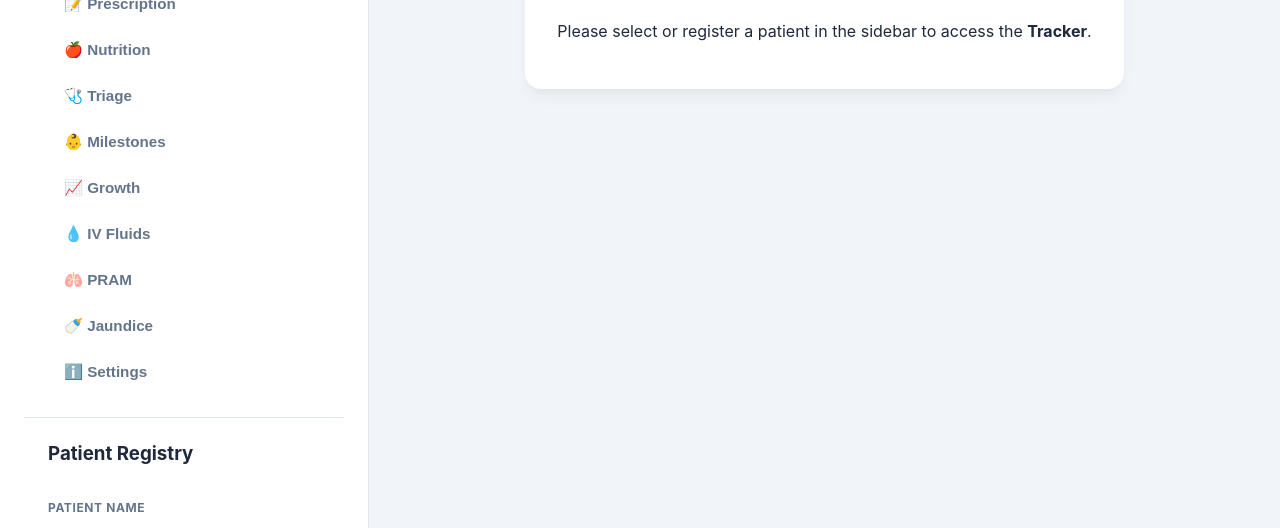
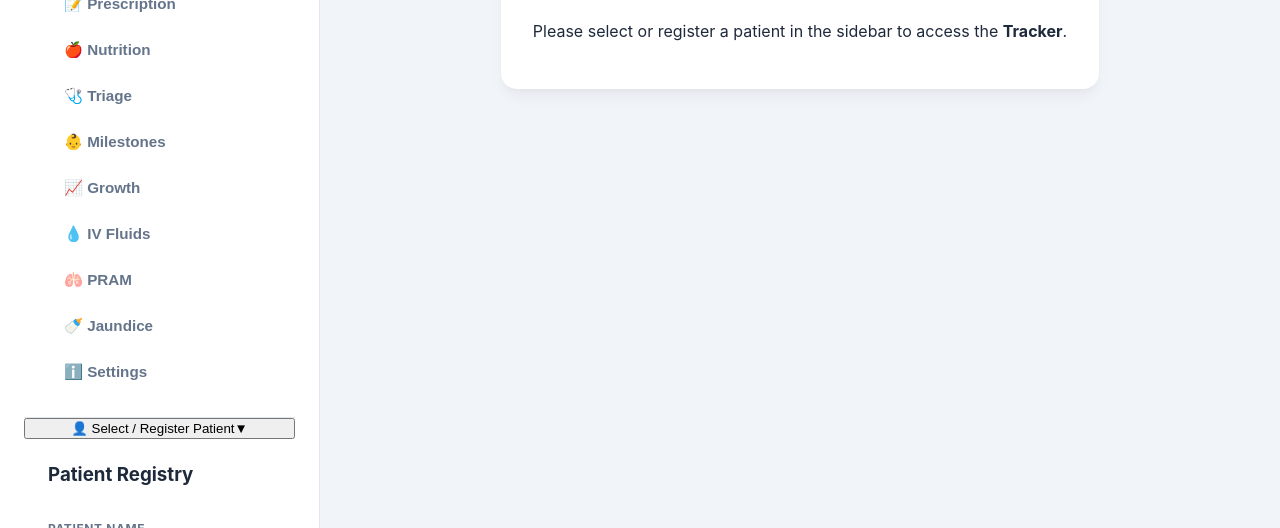
Before and after one commit to drpsj/KidDoq, a plain HTML site: page index.html in a window 1280 px wide. Shown: the part 272-800 px from the top of the page. Drawn offline with nearby package versions, Linux system fonts and the light colour scheme.

Commit message:
Refactor global layout and sidebar styles

```diff
--- a/index.html
+++ b/index.html
@@ -45,10 +45,12 @@
             --shadow-float: 0 20px 25px -5px rgba(0, 0, 0, 0.5);
         }
 
-        /* GLOBAL LAYOUT LOCK */
-        body, html { margin: 0; padding: 0; height: 100%; overflow: hidden; font-family: 'Inter', system-ui, sans-serif; background-color: var(--bg-body); color: var(--text-main); }
-        .app-shell { width: 100%; max-width: 100% !important; height: 100vh !important; margin: 0 !important; background: var(--bg-body); display: flex; flex-direction: column; overflow: hidden; }
-        .main-content { flex: 1; overflow-y: auto; padding: 1.5rem; }
+        /* GLOBAL LAYOUT LOCK & BOX-SIZING FIX */
+    *, *::before, *::after { box-sizing: border-box !important; }
+    body, html { margin: 0; padding: 0; width: 100vw; height: 100vh; overflow: hidden; font-family: 'Inter', system-ui, sans-serif; background-color: var(--bg-body); color: var(--text-main); }
+
+    .app-shell { width: 100vw !important; max-width: 100vw !important; height: 100vh !important; margin: 0 !important; display: flex; flex-direction: column; overflow: hidden; background: var(--bg-body); }
+    .main-content { flex: 1; overflow-y: auto; overflow-x: hidden; width: 100%; padding: 1.5rem; }
 
         /* SAAS DESKTOP ENHANCEMENTS (Custom Scrollbars) */
         ::-webkit-scrollbar { width: 8px; height: 8px; }
@@ -149,18 +151,25 @@
            TRUE DESKTOP SAAS DASHBOARD (Edge-to-Edge)
            ========================================= */
         @media (min-width: 1024px) {
-            /* 1. Break out of the box - go full screen */
-            body { padding: 0 !important; background: var(--bg-body) !important; overflow: hidden; }
-            .app-shell {
-                height: 100vh !important;
-                width: 100vw !important;
-                max-width: none !important;
-                border-radius: 0 !important;
-                box-shadow: none !important;
-                display: flex !important;
-                flex-direction: row !important;
-                margin: 0 !important;
-            }
+            /* 1. Force Side-by-Side Layout */
+            .app-shell { flex-direction: row !important; }
+
+            /* 2. Lock Sidebar to the Left */
+            .sidebar { width: 320px !important; flex-shrink: 0 !important; height: 100vh !important; border-right: 1px solid var(--border-soft); overflow-y: auto; padding: 1.5rem; background: var(--bg-surface); z-index: 10; }
+
+            /* 3. Allow Main Content to Fill the Rest SAFELY */
+            .main-content { flex: 1 !important; max-width: calc(100vw - 320px) !important; height: 100vh !important; overflow-y: auto !important; padding: 2.5rem 4rem !important; }
+
+            /* 4. The 50/50 Split for the Dosing Module */
+            #doseCalcTab { display: grid !important; grid-template-columns: 400px 1fr !important; gap: 3rem !important; align-items: start !important; }
+
+            /* 5. Sticky Prescription Pad */
+            #rxCartArea { position: sticky !important; top: 0 !important; }
+            .rx-cart-container { border: 1px solid var(--border-soft); box-shadow: var(--shadow-md); background: white; padding: 2rem; border-radius: var(--radius-lg); }
+
+            /* 6. Expand Triage grids */
+            .tool-grid { grid-template-columns: repeat(auto-fit, minmax(380px, 1fr)) !important; gap: 2rem !important; }
+        }
 
             /* 2. Fixed Professional Sidebar */
             .sidebar {
```
